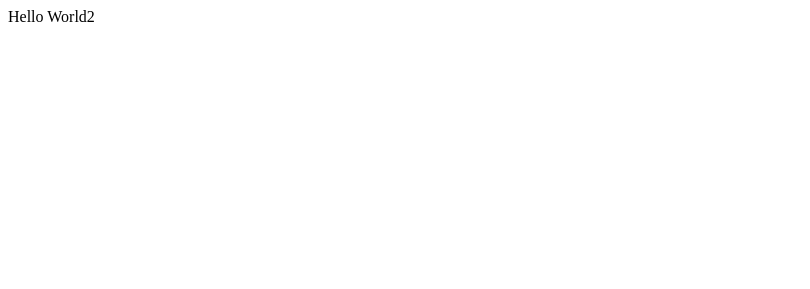
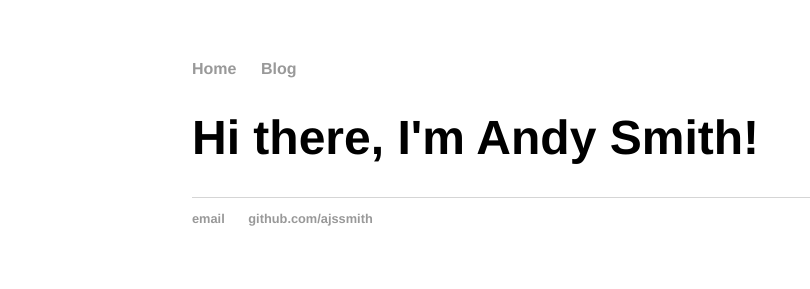
Before and after one commit to ajssmith/ajssmith.github.io, a plain HTML site: page index.html in a window 1280 px wide. Shown: the whole page, without its empty margins (0-810 px from the left). Drawn offline with Linux system fonts and the light colour scheme.

Commit message:
github guide

```diff
--- /dev/null
+++ b/css/main.css
@@ -0,0 +1,43 @@
+body {
+    margin: 60px auto;
+    width: 70%;
+}
+nav ul, footer ul {
+    font-family:'Helvetica', 'Arial', 'Sans-Serif';
+    padding: 0px;
+    list-style: none;
+    font-weight: bold;
+}
+nav ul li, footer ul li {
+    display: inline;
+    margin-right: 20px;
+}
+a {
+    text-decoration: none;
+    color: #999;
+}
+a:hover {
+    text-decoration: underline;
+}
+h1 {
+    font-size: 3em;
+    font-family:'Helvetica', 'Arial', 'Sans-Serif';
+}
+p {
+    font-size: 1.5em;
+    line-height: 1.4em;
+    color: #333;
+}
+footer {
+    border-top: 1px solid #d5d5d5;
+    font-size: .8em;
+}
+
+ul.posts {
+    margin: 20px auto 40px;
+    font-size: 1.5em;
+}
+
+ul.posts li {
+    list-style: none;
+}
--- a/index.html
+++ b/index.html
@@ -1 +1,27 @@
-Hello World2
+<!DOCTYPE html>
+<html>
+	<head>
+	  <title>AjsSmith Homepage</title>
+		<!-- link to main stylesheet -->
+		<link rel="stylesheet" type="text/css" href="/css/main.css">
+	</head>
+	<body>
+		<nav>
+    		<ul>
+        		<li><a href="/">Home</a></li>
+        		<li><a href="/blog">Blog</a></li>
+    		</ul>
+		</nav>
+		<div class="container">
+    		<div class="blurb">
+        		<h1>Hi there, I'm Andy Smith!</h1>
+    		</div><!-- /.blurb -->
+		</div><!-- /.container -->
+		<footer>
+    		<ul>
+        		<li><a href="mailto:ansmith@redhat.com">email</a></li>
+        		<li><a href="https://github.com/ajssmith">github.com/ajssmith</a></li>
+			</ul>
+		</footer>
+	</body>
+</html>
```
